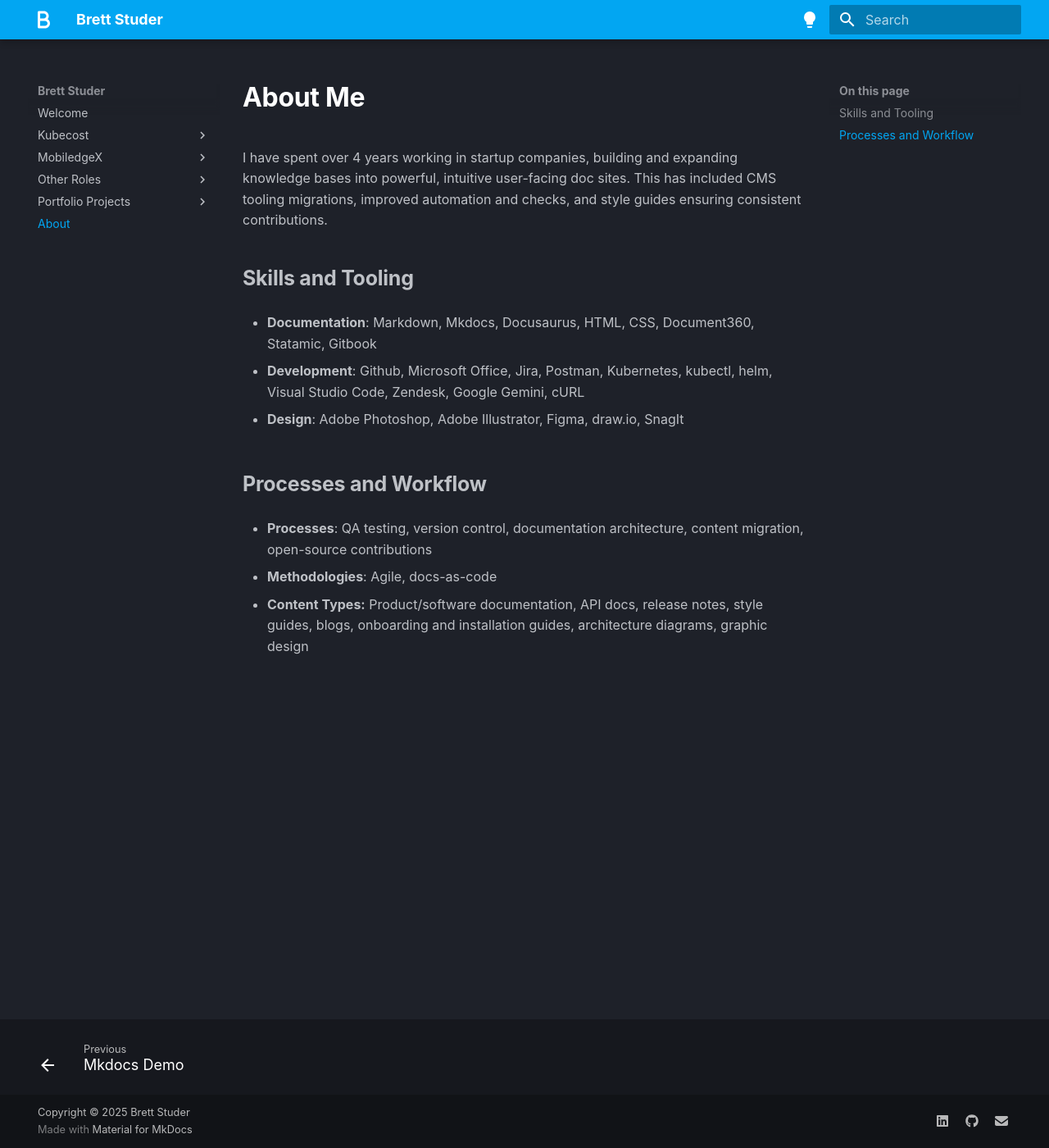
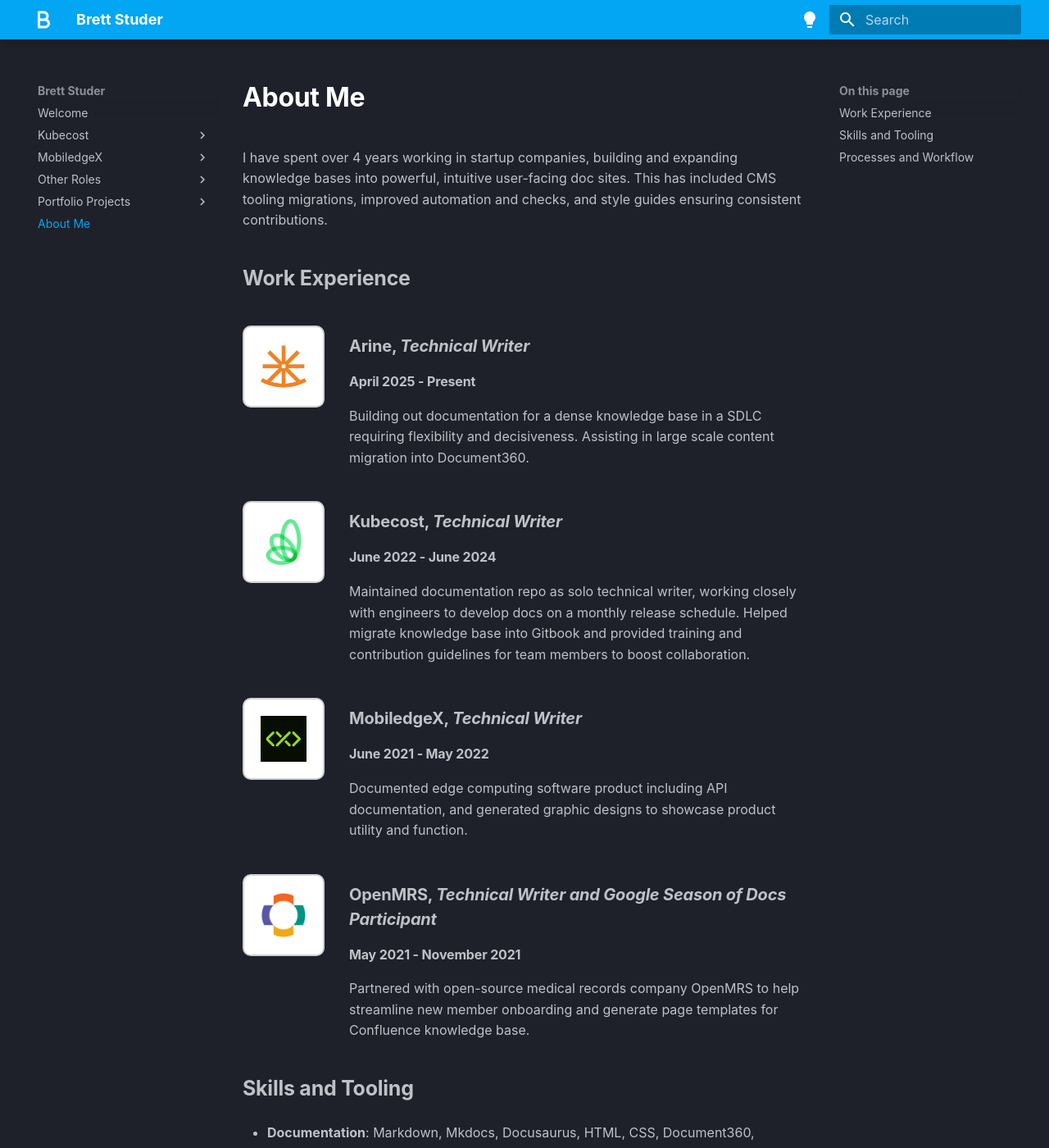
Before and after one commit to brstuder/mkdocs, an MkDocs documentation site: the page built from docs/about.md, in a window 1280 px wide and 1400 px high. Shown: the whole window at 82% size. Built offline with MkDocs 1.6.1 and Material for MkDocs 9.7.7, drawn with Linux system fonts in a browser that asks for light colours; some web fonts are replaced.

Commit message:
Builds About page to showcase career timeline

```diff
--- a/docs/about.md
+++ b/docs/about.md
@@ -1,6 +1,51 @@
 # About Me
 
 I have spent over 4 years working in startup companies, building and expanding knowledge bases into powerful, intuitive user-facing doc sites. This has included CMS tooling migrations, improved automation and checks, and style guides ensuring consistent contributions.
+
+## Work Experience
+
+<div class="experience-container">
+    <div class="experience-card">
+        <a href="/portfolio/arine" class="experience-icon">
+            <img src="../images/icons/arine-icon.png" alt="Arine">
+        </a>
+        <div class="experience-content">
+            <h3>Arine, <i>Technical Writer</i></h3>
+            <h4>April 2025 - Present</h4>
+            <p>Building out documentation for a dense knowledge base in a SDLC requiring flexibility and decisiveness. Assisting in large scale content migration into Document360.</p>
+        </div>
+    </div>
+    <div class="experience-card">
+        <a href="/portfolio/kubecost/kubecost-overview" class="experience-icon">
+            <img src="../images/icons/kubecost-icon.png" alt="Kubecost">
+        </a>
+        <div class="experience-content">
+            <h3>Kubecost, <i>Technical Writer</i></h3>
+            <h4>June 2022 - June 2024</h4>
+            <p>Maintained documentation repo as solo technical writer, working closely with engineers to develop docs on a monthly release schedule. Helped migrate knowledge base into Gitbook and provided training and contribution guidelines for team members to boost collaboration.</p>
+        </div>
+    </div>
+    <div class="experience-card">
+        <a href="/portfolio/mobiledgex/mobiledgex" class="experience-icon">
+            <img src="../images/icons/mobiledgex-icon.png" alt="MobiledgeX">
+        </a>
+        <div class="experience-content">
+            <h3>MobiledgeX, <i>Technical Writer</i></h3>
+            <h4>June 2021 - May 2022</h4>
+            <p>Documented edge computing software product including API documentation, and generated graphic designs to showcase product utility and function.</p>
+        </div>
+    </div>
+    <div class="experience-card">
+        <a href="/portfolio/openmrs" class="experience-icon">
+            <img src="../images/icons/openmrs-icon.png" alt="OpenMRS">
+        </a>
+        <div class="experience-content">
+            <h3>OpenMRS, <i>Technical Writer and Google Season of Docs Participant</i></h3>
+            <h4>May 2021 - November 2021</h4>
+            <p>Partnered with open-source medical records company OpenMRS to help streamline new member onboarding and generate page templates for Confluence knowledge base.</p>
+        </div>
+    </div>
+</div>
 
 ## Skills and Tooling
 
--- a/docs/stylesheets/style.css
+++ b/docs/stylesheets/style.css
@@ -13,8 +13,7 @@
   color: #ffffff;
 }
 
-/* All this CSS creates the 2x2 logo grid on the home page. No code required for basic interactable elements, just plain ol' CSS. */
-
+/* This CSS creates the 2x2 logo grid on the home page. */
 .icon-grid {
   display: grid;
   grid-template-columns: repeat(2, 1fr);
@@ -50,3 +49,78 @@
   height: 100%;
   object-fit: contain;
 }
+
+/* Work experience cards */
+.experience-container {
+    display: flex;
+    flex-direction: column;
+    gap: 2rem;
+    margin: 2rem 0;
+}
+
+.experience-card {
+    display: flex;
+    gap: 1.5rem;
+    align-items: flex-start;
+}
+
+.experience-icon {
+    flex-shrink: 0;
+    width: 100px;
+    height: 100px;
+    aspect-ratio: 1;
+    padding: 1rem;
+    background-color: #ffffff;
+    border: 2px solid #d0d0d0;
+    border-radius: 0.5rem;
+    text-decoration: none;
+    transition: all 0.3s ease;
+    cursor: pointer;
+    display: flex;
+    align-items: center;
+    justify-content: center;
+}
+
+.experience-icon:hover {
+    transform: translateY(-2px);
+    box-shadow: 0 4px 12px rgba(0, 0, 0, 0.1);
+    border-color: #4a9eff;
+}
+
+.experience-icon img {
+    width: 100%;
+    height: 100%;
+    object-fit: contain;
+}
+
+.experience-content {
+    flex: 1;
+    padding-top: 0.5rem;
+}
+
+.experience-content h3 {
+    margin: 0 0 0.5rem 0;
+    font-weight: bold;
+}
+
+.experience-content p {
+    margin: 0;
+    line-height: 1.6;
+}
+
+@media (max-width: 600px) {
+    .experience-card {
+        flex-direction: column;
+        align-items: center;
+        text-align: center;
+    }
+
+    .experience-icon {
+        width: 80px;
+        height: 80px;
+    }
+
+    .experience-content {
+        padding-top: 0;
+    }
+}
--- a/mkdocs.yml
+++ b/mkdocs.yml
@@ -107,6 +107,6 @@
   - Portfolio Projects:
       - Audubon API: projects/audubon-api.md
       - Mkdocs Demo: projects/mkdocs-demo.md
-  - About: about.md
+  - About Me: about.md
 
 copyright: Copyright &copy; 2025 Brett Studer
```
Also changed, not shown: docs/index.md (+7 -3 lines), docs/images/icons/arine-icon.png (added), docs/images/icons/kubecost-icon.png (added), docs/images/icons/mobiledgex-icon.png (added), docs/images/icons/openmrs-icon.png (added), docs/images/welcome/logo2.png.
